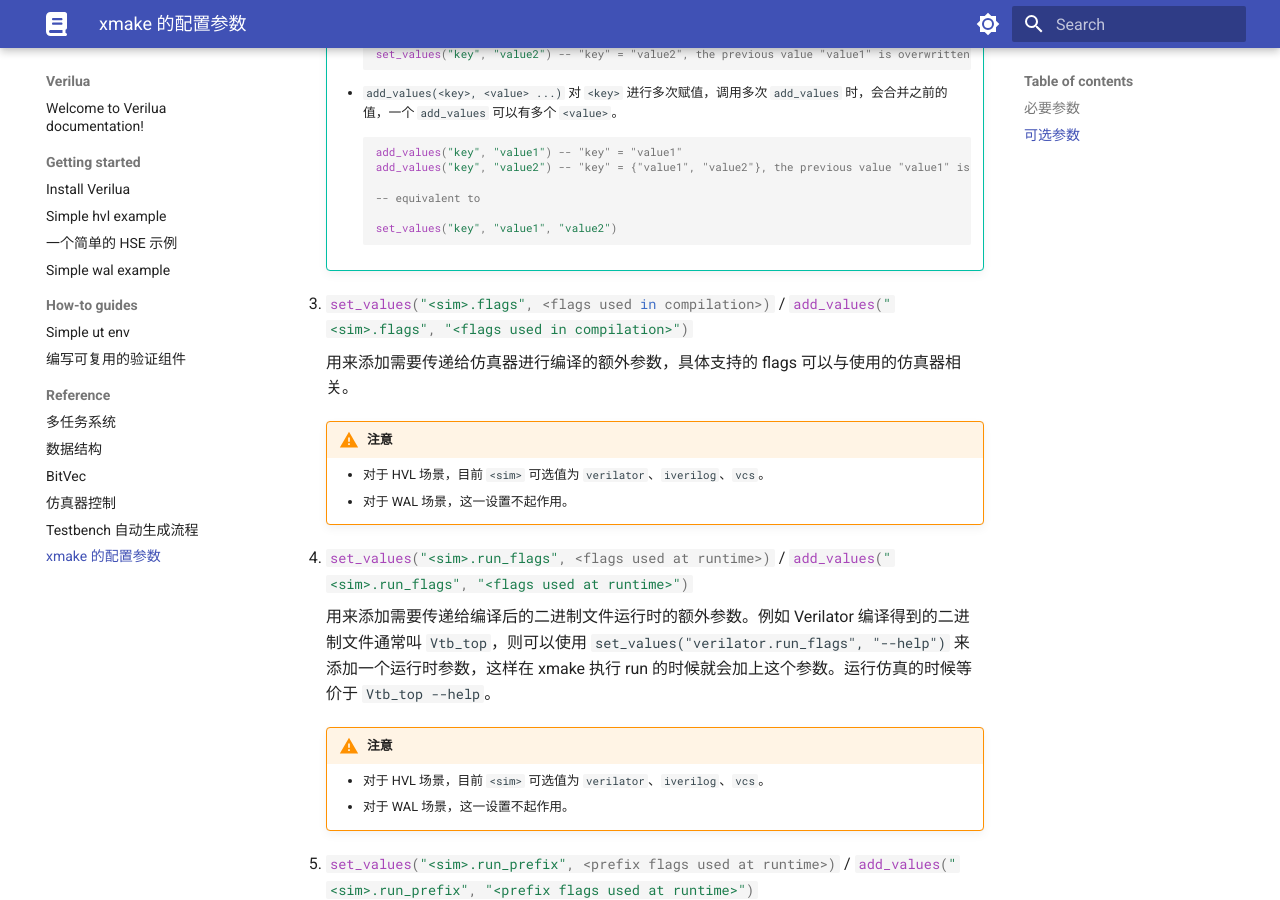
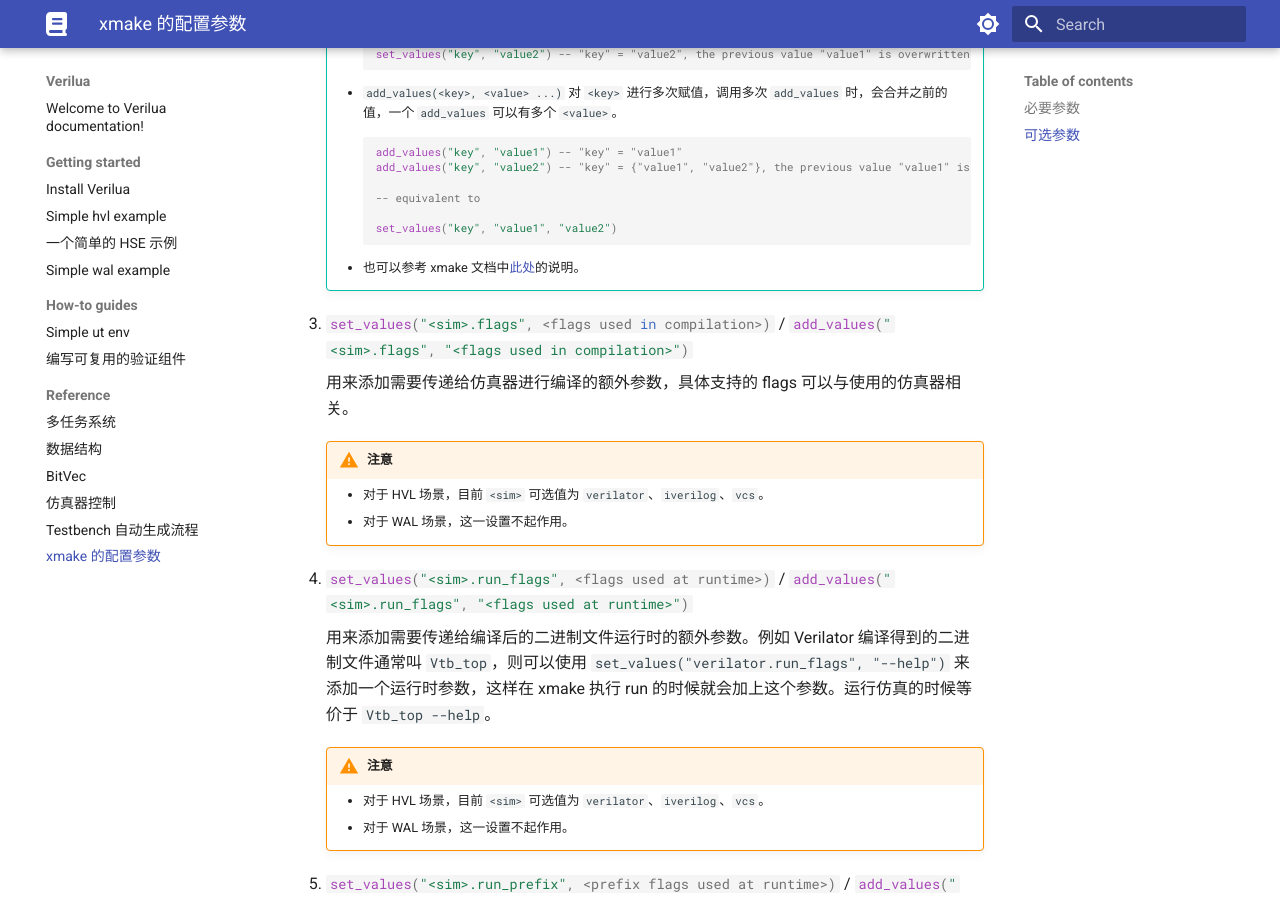
Before and after one commit to cyril0124/verilua, an MkDocs documentation site: the page built from docs/reference/xmake_params.md, in a window 1280 px wide and 900 px high, scrolled down 2584 px. Built offline with MkDocs 1.6.1 and Material for MkDocs 9.7.7, drawn with Linux system fonts in a browser that asks for light colours.

Commit message:
docs: add reference link for set_values(xmake) example

````diff
--- a/docs/reference/xmake_params.md
+++ b/docs/reference/xmake_params.md
@@ -110,6 +110,7 @@
 
             set_values("key", "value1", "value2")
             ```
+        - 也可以参考 xmake 文档中[此处](https://xmake.io/#/zh-cn/manual/specification)的说明。
 
 3. `#!lua set_values("<sim>.flags", <flags used in compilation>)` / ``#!lua add_values("<sim>.flags", "<flags used in compilation>")``
 
````
